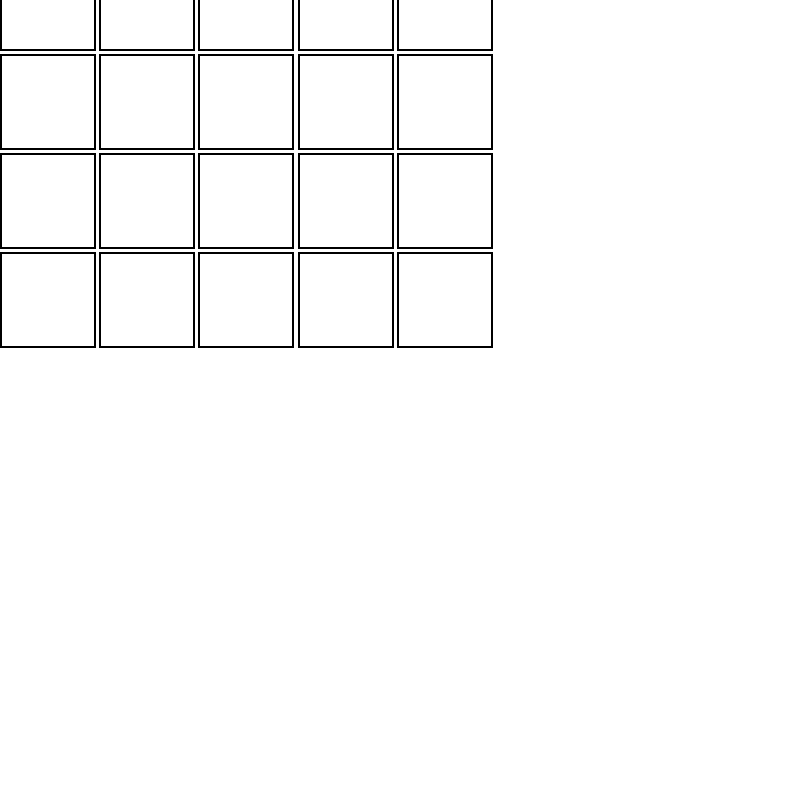
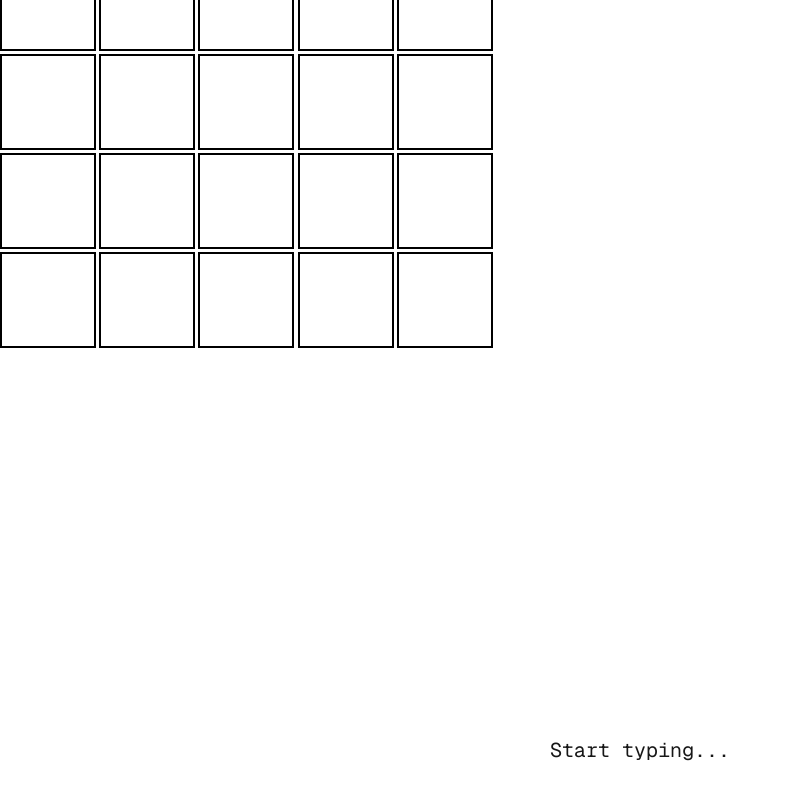
Before and after one commit to riasat-mahbub/wozaro, a Next.js app: page /home in a window 1280 px wide. Shown: the part 146-946 px from the top of the page, without its empty margins (0-789 px from the left). Before the commit the page ends 800 px from the top, so only its background shows below. Built offline with nearby package versions, Linux system fonts and the light colour scheme.

Commit message:
added an invisible input box to take input

```diff
--- /dev/null
+++ b/src/app/home/components/InvisibleInput.tsx
@@ -0,0 +1,42 @@
+import React, { useEffect, useRef} from "react";
+
+interface InvisibleInputProps {
+    text:string;
+    handleTextChange: (text:string) => void
+}
+
+
+export default function InvisibleInput({text, handleTextChange} : InvisibleInputProps) {
+
+  const inputRef = useRef<HTMLInputElement>(null);
+
+  useEffect(() => {
+    const input = inputRef.current;
+    if (input) input.focus();
+
+    const handleBlur = () => input?.focus();
+    input?.addEventListener("blur", handleBlur);
+    return () => input?.removeEventListener("blur", handleBlur);
+  }, []);
+
+  const handleChange = (e: React.ChangeEvent<HTMLInputElement>) => {
+    handleTextChange(e.target.value)
+  };
+
+  return (
+    <div
+      className="relative w-full h-screen flex flex-col items-center justify-center"
+      onClick={() => inputRef.current?.focus()}
+    >
+      <input
+        ref={inputRef}
+        type="text"
+        value={text}
+        onChange={handleChange}
+        className="absolute opacity-0 pointer-events-none"
+        autoFocus
+      />
+      <p className="text-xl font-mono">{text || "Start typing..."}</p>
+    </div>
+  );
+}
--- a/src/app/home/page.tsx
+++ b/src/app/home/page.tsx
@@ -1,9 +1,20 @@
 "use client"
 
+import { useState } from "react";
 import { BoxGrid } from "./components/BoxGrid"
+import InvisibleInput from "./components/InvisibleInput";
 
 export default function Home() {
+    const [text, setText] = useState("");
+
+    const handleTextChange = (text: string) =>{
+        setText(text)
+        console.log(text)
+    }
     return(
-        <BoxGrid/>
+        <div>
+            <BoxGrid/>
+            <InvisibleInput text={text} handleTextChange={handleTextChange}/>
+        </div>
     )
 }
```
